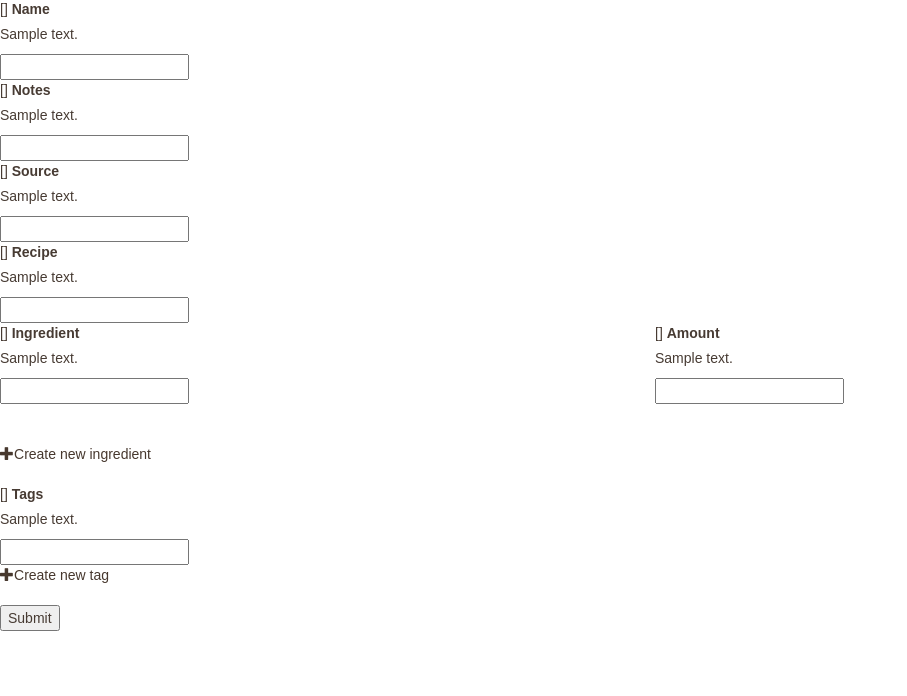
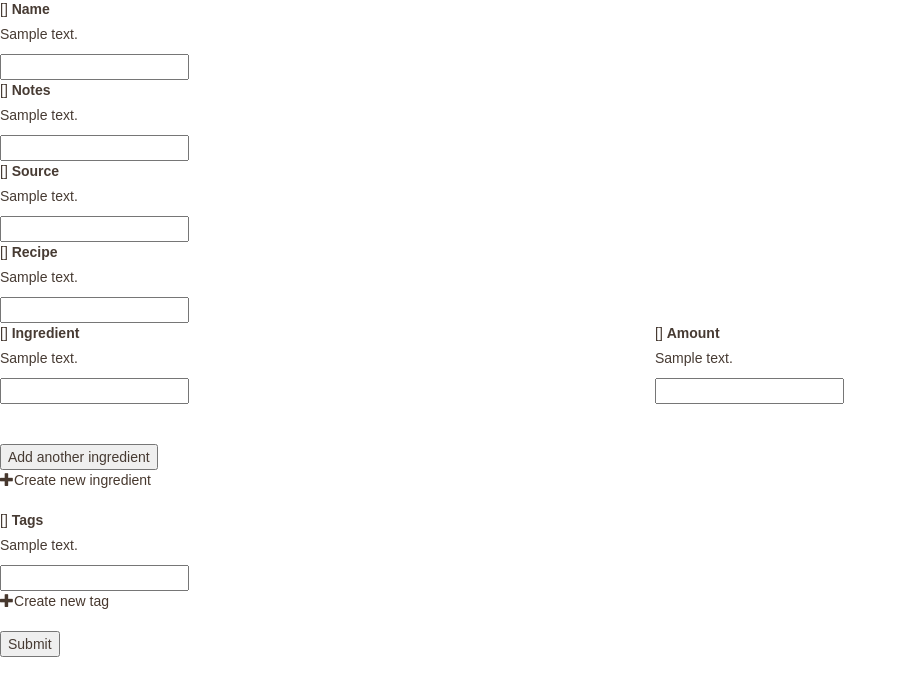
Before and after one commit to softmox/themenu, a Django app: template themenu/templates/themenu/dish_form.html in a window 1280 px wide. Shown: the part 73-769 px from the top of the page, without its empty margins (0-907 px from the left). Run offline with Django 3.2, Linux system fonts and the light colour scheme; the template is opened without the code that fills it: most values are stand-ins (such as "Sample title", 1, 10 or a date in 2020); form fields are guessed from the names that the template uses; some libraries are stand-ins or nearby versions; some web fonts are replaced.

Commit message:
finally working UI of multiple ingredients, still need backend

```diff
--- a/themenu/static/themenu/js/main.js
+++ b/themenu/static/themenu/js/main.js
@@ -48,13 +48,19 @@ $(document).ready(function() {
     postGroceryUpdate(groceryId, groceryType, checked)
   });
 
-   $('.course-checkbox').on('click touch', function() {
+  $('.course-checkbox').on('click touch', function() {
     var dishId = $(this).data('dish-id');
     var mealId = $(this).data('meal-id');
     var attribute = $(this).data('attribute');
     var checked = this.checked;
     console.log('clicked', dishId, mealId, attribute, checked);
     postCourseUpdate(dishId, mealId, attribute, checked)
+  });
+
+  $('#add-ingredient').on('click touch', function(event) {
+    event.preventDefault();
+    //cloneDiv('#ingredient-div');
+    cloneDiv();
   });
 
 
@@ -141,19 +147,39 @@ $(document).ready(function() {
 
 });
 
-function cloneDiv(divId) {
-  //var d2 = $(divId).clone();
-  var $el = $('#id_ingredient_amounts');
-  var d2 = $el.clone();
-  $('#ingredient-div').append(d2);
-  $el.remove();
+function cloneDiv(selector) {
+  //var d2 = $(selector).clone();
 
-  var $d2s = $('#ingredient-div .django-select2');
-  $d2s.empty();
-  $d2s.removeData();
-  $d2s.djangoSelect2();
+  //var $el = $('#id_ingredient');
 
+  //var $el = $('.ingredient-div');
+  var curCount = $('.ingredient-container').length - 1;  // Dont count the dummy
+  curCount++;
+  //var $inContainer = $('.ingredient-container:last');
+  var $inContainer = $('#ingredient-container-0');
+
+  var d2 = $inContainer.clone().prop('id', 'ingredient-container-' + curCount).show();
+  //$('#ingredient-div').append(d2);
+  // $inContainer.after(d2);
+  $('.ingredient-container:last').after(d2)
+  // $el.remove();
+  // $('.ingredient-div .select2-container').each(function() {
+    // $(this).prop('id', 'testing-' + curCount);
+  // });
+
+  function initSelect2() {
+    var $d2s = $('.ingredient-div .django-select2');
+    // $d2s.empty();
+    // $d2s.removeData();
+    // Calling the method below reinitializes the dropdowns, but duplicates
+    $d2s.djangoSelect2();
+    // I have 0 idea why there's just one last one that breaks and duplicates... :(
+    var $elsToRemove = $('.ingredient-div .select2-container');
+    $elsToRemove[$elsToRemove.length - 1].remove();
+  }
+  initSelect2();
 }
+
 function resetSelect2() {
   var $d2s = $('.django-select2');
   $d2s.empty();
--- a/themenu/templates/themenu/dish_form.html
+++ b/themenu/templates/themenu/dish_form.html
@@ -37,8 +37,9 @@
   </div>
 
   <!-- ManyToMany fields- Select2 multiple fields -->
-  <div id="ingredient-div" class="row fieldWrapper">
-    <div class="col-md-6 col-sm-6">
+  <!-- start with a dummy, blank field -->
+  <div style="display: none" id="ingredient-container-0" class="ingredient-container row fieldWrapper">
+    <div class="ingredient-div col-md-6 col-sm-6">
     {{ form.ingredient.errors }}
     {{ form.ingredient.label_tag }}
     {% if field.help_text %}
@@ -46,7 +47,25 @@
     {% endif %}
     {{ form.ingredient }}
     </div>
-    <div id="amounts-div" class="col-md-4 col-sm-4">
+    <div class="amounts-div col-md-4 col-sm-4">
+      {{ form.amount.errors }}
+      {{ form.amount.label_tag }}
+      {% if field.help_text %}
+        <p class="help">{{ field.help_text|safe }}</p>
+      {% endif %}
+      {{ form.amount }}
+    </div>
+  </div>
+  <div id="ingredient-container-1" class="ingredient-container row fieldWrapper">
+    <div class="ingredient-div col-md-6 col-sm-6">
+    {{ form.ingredient.errors }}
+    {{ form.ingredient.label_tag }}
+    {% if field.help_text %}
+      <p class="help">{{ field.help_text|safe }}</p>
+    {% endif %}
+    {{ form.ingredient }}
+    </div>
+    <div class="amounts-div col-md-4 col-sm-4">
       {{ form.amount.errors }}
       {{ form.amount.label_tag }}
       {% if field.help_text %}
@@ -56,6 +75,7 @@
     </div>
   </div>
   <br><br>
+  <button id="add-ingredient">Add another ingredient</button><br>
   <a href="{% url 'ingredient-create' %}" target="_blank"><span class="glyphicon glyphicon-plus" aria-hidden="true"></span>Create new ingredient</a>
   <br><br>
 
```
Also changed, not shown: themenu/forms.py (+4 -4 lines).
